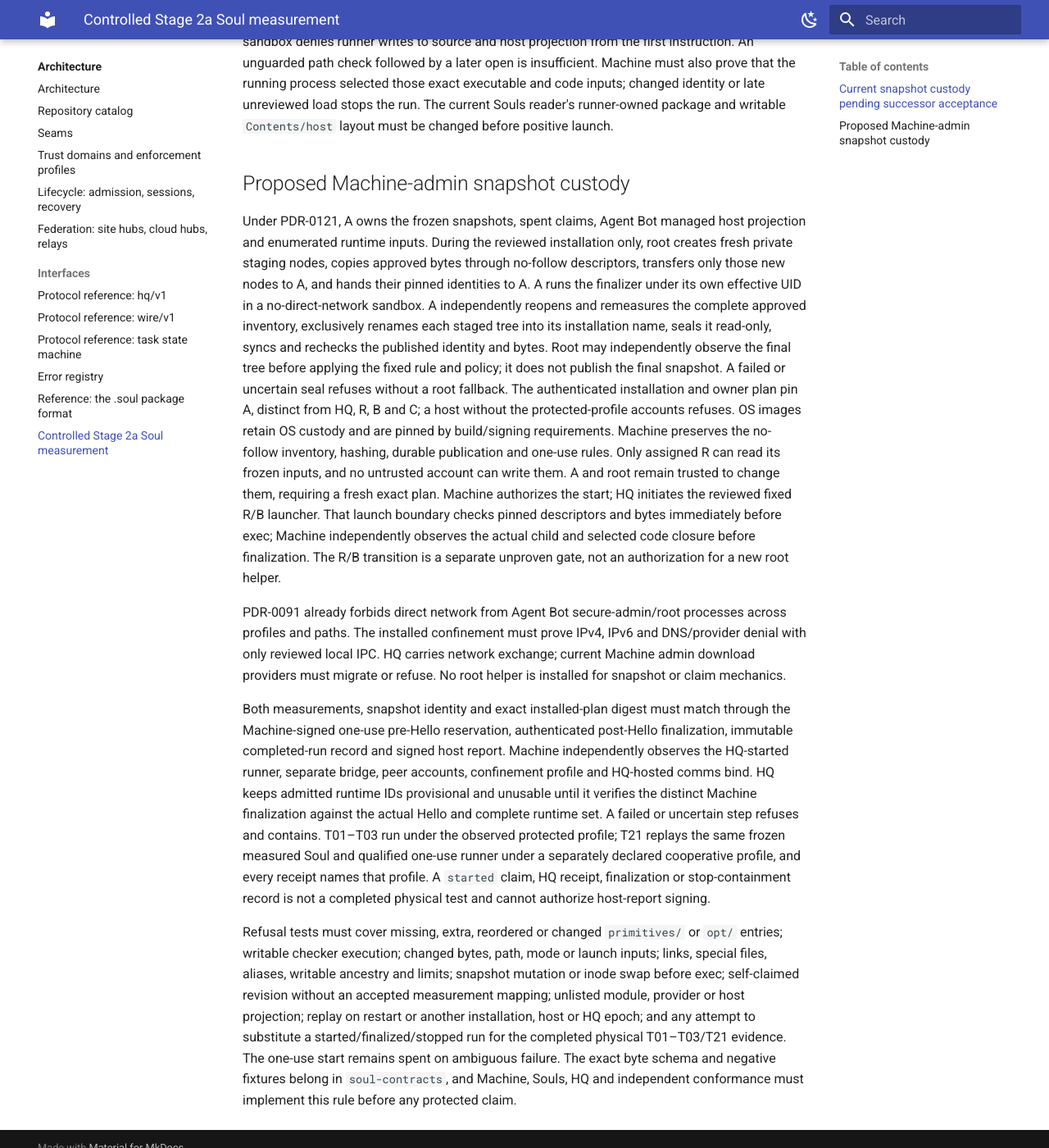
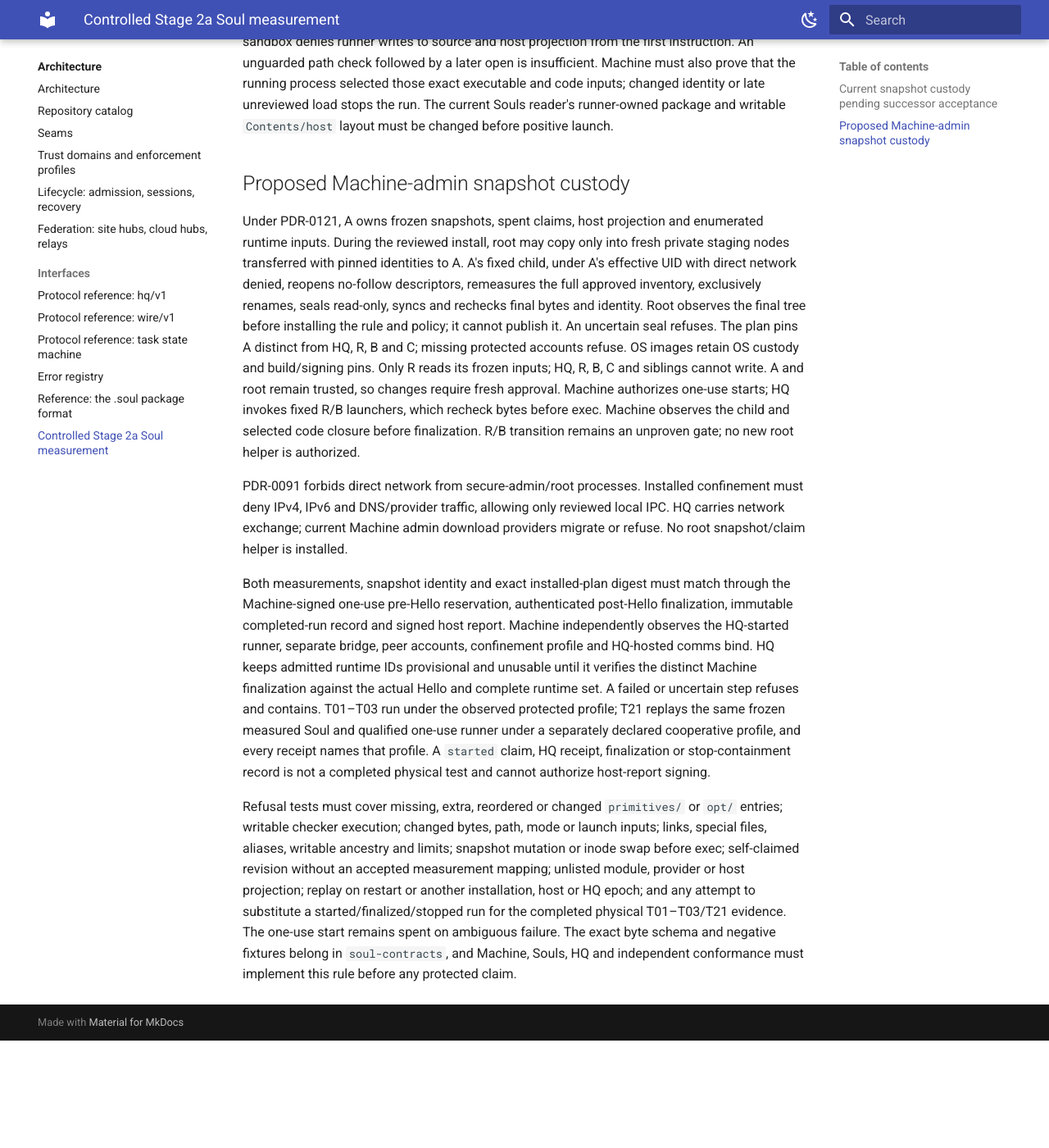
Before and after one commit to true-line/agent-bot-platform, an MkDocs documentation site: the page built from docs/03-architecture/interfaces/stage2a-measurement.md, in a window 1280 px wide and 1400 px high, scrolled down 2184 px. Shown: the whole window at 82% size. Built offline with MkDocs 1.6.1 and Material for MkDocs 9.7.7, drawn with Linux system fonts in a browser that asks for light colours; after the commit the page ends 3453 px from its top, so only the background shows below that.

Commit message:
Fit Stage 2a A-seal interface within docs budget
Agent-Bot-Write: ghw_b2adaf32f9c9bc66
Agent-Bot-Session: fa2486d94751

```diff
--- a/docs/03-architecture/interfaces/stage2a-measurement.md
+++ b/docs/03-architecture/interfaces/stage2a-measurement.md
@@ -117,34 +117,26 @@ and writable `Contents/host` layout must be changed before positive launch.
 
 ## Proposed Machine-admin snapshot custody
 
-Under PDR-0121, A owns the frozen snapshots, spent claims, Agent Bot
-managed host projection and enumerated runtime inputs. During the reviewed
-installation only, root creates fresh private staging nodes, copies approved
-bytes through no-follow descriptors, transfers only those new nodes to A,
-and hands their pinned identities to A. A runs the finalizer under its own
-effective UID in a no-direct-network sandbox. A independently reopens and
-remeasures the complete approved inventory, exclusively renames each staged
-tree into its installation name, seals it read-only, syncs and rechecks the
-published identity and bytes. Root may independently observe the final tree
-before applying the fixed rule and policy; it does not publish the final
-snapshot. A failed or uncertain seal refuses without a root fallback.
-The authenticated installation and owner plan pin A, distinct from HQ, R, B
-and C; a host without the protected-profile accounts refuses. OS images
-retain OS custody and are pinned by build/signing requirements. Machine
-preserves the no-follow inventory, hashing, durable publication and one-use
-rules. Only assigned R can read its frozen inputs, and no untrusted account
-can write them. A and root remain trusted to change them, requiring a fresh
-exact plan. Machine authorizes the start; HQ initiates the reviewed fixed
-R/B launcher. That launch boundary checks pinned descriptors and bytes
-immediately before exec; Machine independently observes the actual child
-and selected code closure before finalization. The R/B transition is a
-separate unproven gate, not an authorization for a new root helper.
+Under PDR-0121, A owns frozen snapshots, spent claims, host projection and
+enumerated runtime inputs. During the reviewed install, root may copy only
+into fresh private staging nodes transferred with pinned identities to A.
+A's fixed child, under A's effective UID with direct network denied,
+reopens no-follow descriptors, remeasures the full approved inventory,
+exclusively renames, seals read-only, syncs and rechecks final bytes and
+identity. Root observes the final tree before installing the rule and
+policy; it cannot publish it. An uncertain seal refuses. The plan pins A
+distinct from HQ, R, B and C; missing protected accounts refuse. OS images
+retain OS custody and build/signing pins. Only R reads its frozen inputs;
+HQ, R, B, C and siblings cannot write. A and root remain trusted, so changes
+require fresh approval. Machine authorizes one-use starts; HQ invokes fixed
+R/B launchers, which recheck bytes before exec. Machine observes the child
+and selected code closure before finalization. R/B transition remains an
+unproven gate; no new root helper is authorized.
 
-PDR-0091 already forbids direct network from Agent Bot secure-admin/root
-processes across profiles and paths. The installed confinement must prove
-IPv4, IPv6 and DNS/provider denial with only reviewed local IPC. HQ carries
-network exchange; current Machine admin download providers must migrate
-or refuse. No root helper is installed for snapshot or claim mechanics.
+PDR-0091 forbids direct network from secure-admin/root processes. Installed
+confinement must deny IPv4, IPv6 and DNS/provider traffic, allowing only
+reviewed local IPC. HQ carries network exchange; current Machine admin
+download providers migrate or refuse. No root snapshot/claim helper is installed.
 
 Both measurements, snapshot identity and exact installed-plan digest must
 match through the Machine-signed one-use pre-Hello reservation, authenticated
```
